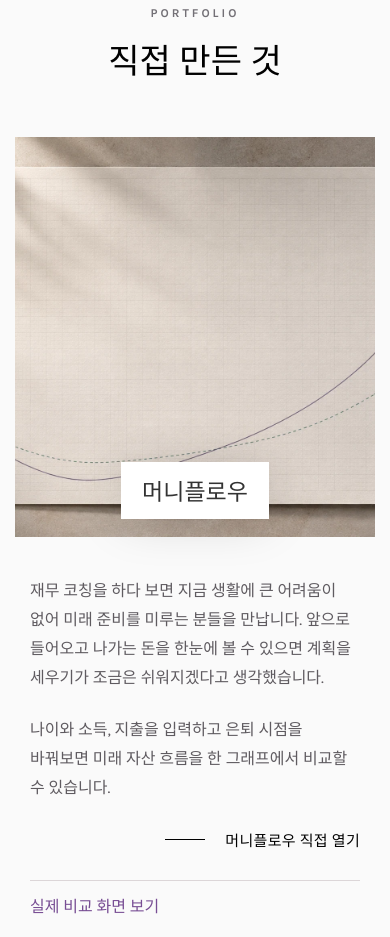
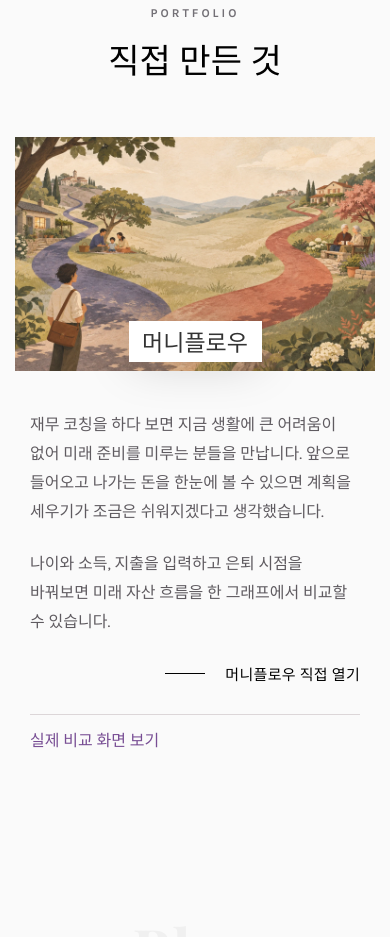
Before and after one commit to with-baragi/portfolio, a plain HTML site: page index.html in a window 390 px wide. Shown: the part 2709-3646 px from the top of the page. Drawn offline with nearby package versions, Linux system fonts and the light colour scheme.

Commit message:
머니플로우 대표 이미지를 갈림길 삽화로 교체
삶의 선택에 따라 달라지는 두 경로를 표현한 표지로 바꿨습니다. 좁은 화면의 이미지 비율을 조정하고 실행 화면은 상세 설명에 유지했습니다. Codex의 도움으로 수정하고 미리보기에서 검증했습니다.

```diff
--- a/assets/css/noah-portfolio.css
+++ b/assets/css/noah-portfolio.css
@@ -90,7 +90,7 @@ header .colorlib-navbar-brand .colorlib-logo:focus-visible { outline: 2px solid
 .portfolio-services .text-link { color: #784e94; text-decoration: underline; text-underline-offset: 4px; }
 
 .moneyflow .work-img {
-  background: #eee9e5 url("../images/moneyflow-cover.webp") center / cover no-repeat;
+  background: #eee9e5 url("../images/moneyflow-life-paths.webp") center / cover no-repeat;
 }
 .moneyflow .work-img:focus-visible .display-t::after { opacity: 1; }
 .moneyflow .work-img:focus-visible .work-name { padding: 4.5em 3.5em; }
@@ -154,3 +154,12 @@ header .colorlib-navbar-brand .colorlib-logo:focus-visible { outline: 2px solid
   *, *::before, *::after { animation-duration: .01ms !important; transition-duration: .01ms !important; }
   .js .animate-box { opacity: 1; animation: none !important; }
 }
+
+@media (max-width: 600px) {
+  .moneyflow .work-img,
+  .moneyflow .work-img .display-t { height: clamp(180px, 60vw, 350px); }
+  .moneyflow .work-img .display-t { padding-bottom: 9px; }
+  .moneyflow .work-img .display-t .work-name,
+  .moneyflow .work-img:hover .display-t .work-name,
+  .moneyflow .work-img:focus-visible .display-t .work-name { padding: .5em .85em; }
+}
--- a/index.html
+++ b/index.html
@@ -13,7 +13,7 @@
     <link rel="stylesheet" href="assets/vendor/noah/owl.carousel.min.css">
     <link rel="stylesheet" href="assets/vendor/noah/owl.theme.default.min.css">
     <link rel="stylesheet" href="assets/vendor/noah/style.css">
-    <link rel="stylesheet" href="assets/css/noah-portfolio.css?v=20261108-scenes">
+    <link rel="stylesheet" href="assets/css/noah-portfolio.css?v=20261108-life-paths">
     <script src="assets/vendor/noah/modernizr-2.6.2.min.js"></script>
   </head>
   <body>
@@ -49,7 +49,7 @@
             <div class="col-md-12">
               <h2 class="head-title">대표 작업</h2>
               <a class="gallery menu-work" href="#projects" aria-label="머니플로우 사례 보기">
-                <img src="assets/images/moneyflow-cover.webp" alt="" width="1586" height="992">
+                <img src="assets/images/moneyflow-life-paths.webp" alt="" width="1586" height="992">
               </a>
             </div>
           </div>
```
Also changed, not shown: assets/images/moneyflow-cover.webp (deleted), assets/images/moneyflow-life-paths.webp (added), 1 other file.
